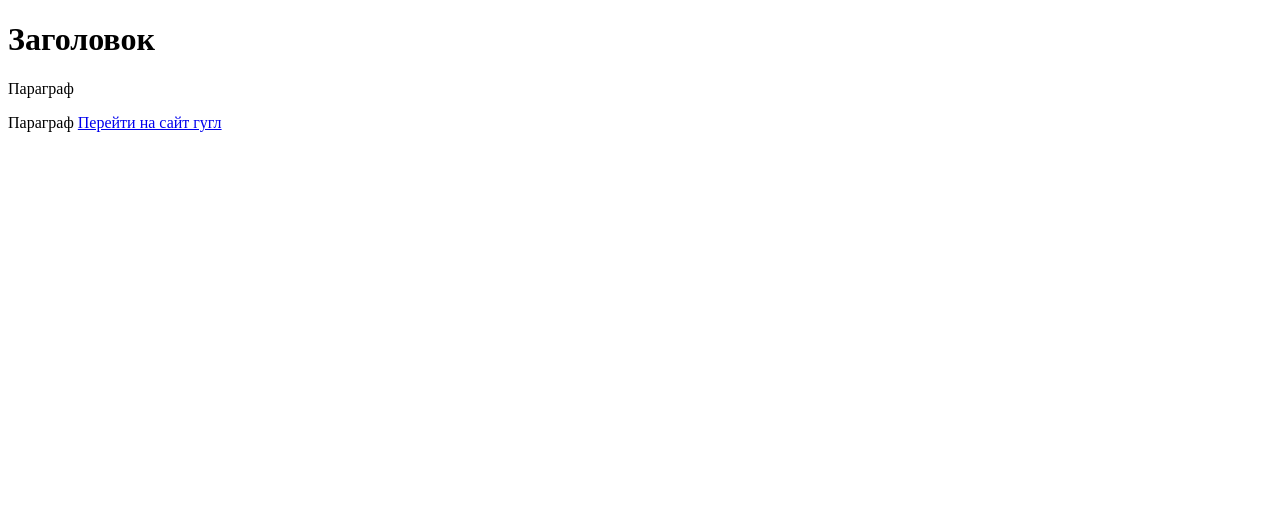
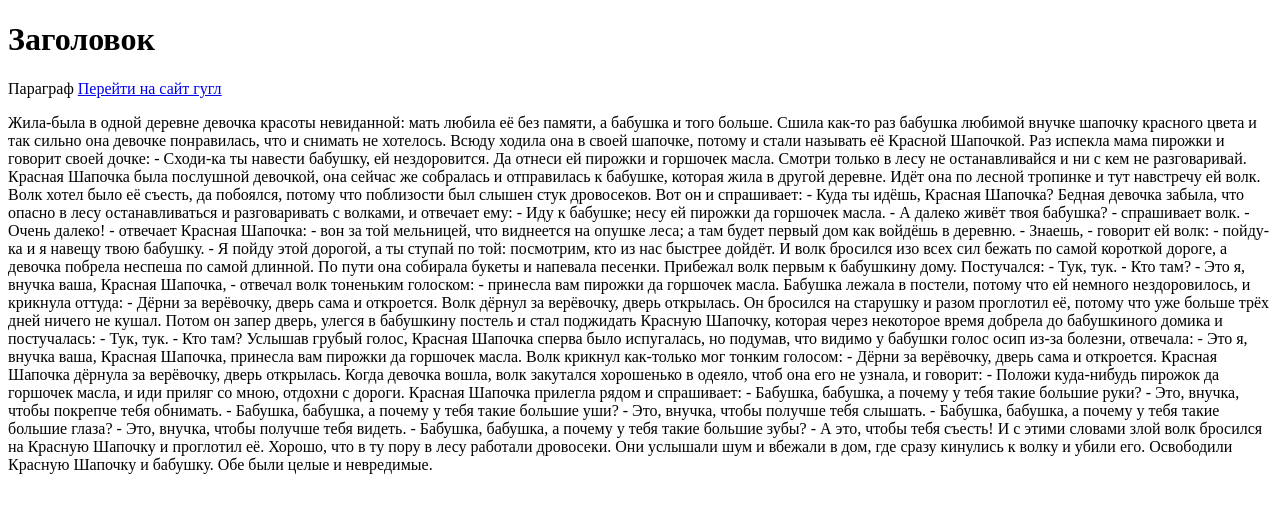
Before and after one commit to ilya2010/ilya2010.github.io, a plain HTML site: page index.html in a window 1280 px wide. Drawn offline with Linux system fonts and the light colour scheme.

Commit message:
Update index.html

```diff
--- a/index.html
+++ b/index.html
@@ -8,7 +8,83 @@
 </head>
 <body>
     <h1>Заголовок</h1>
-    <p>Параграф</p>
     <p>Параграф <a href="http://ilya.ecopotolki.com">Перейти на сайт гугл</a></p>
+    <p>Жила-была в одной деревне девочка красоты невиданной: мать любила её без памяти, а бабушка и того больше.
+
+Сшила как-то раз бабушка любимой внучке шапочку красного цвета и так сильно она девочке понравилась, что и снимать не хотелось. Всюду ходила она в своей шапочке, потому и стали называть её Красной Шапочкой.
+
+Раз испекла мама пирожки и говорит своей дочке:
+
+- Сходи-ка ты навести бабушку, ей нездоровится. Да отнеси ей пирожки и горшочек масла. Смотри только в лесу не останавливайся и ни с кем не разговаривай.
+
+Красная Шапочка была послушной девочкой, она сейчас же собралась и отправилась к бабушке, которая жила в другой деревне.
+
+Идёт она по лесной тропинке и тут навстречу ей волк. Волк хотел было её съесть, да побоялся, потому что поблизости был слышен стук дровосеков. Вот он и спрашивает:
+
+- Куда ты идёшь, Красная Шапочка?
+
+Бедная девочка забыла, что опасно в лесу останавливаться и разговаривать с волками, и отвечает ему:
+
+- Иду к бабушке; несу ей пирожки да горшочек масла.
+
+- А далеко живёт твоя бабушка? - спрашивает волк.
+
+- Очень далеко! - отвечает Красная Шапочка: - вон за той мельницей, что виднеется на опушке леса; а там будет первый дом как войдёшь в деревню.
+
+- Знаешь, - говорит ей волк: - пойду-ка и я навещу твою бабушку. - Я пойду этой дорогой, а ты ступай по той: посмотрим, кто из нас быстрее дойдёт.
+
+И волк бросился изо всех сил бежать по самой короткой дороге, а девочка побрела неспеша по самой длинной. По пути она собирала букеты и напевала песенки.
+
+Прибежал волк первым к бабушкину дому. Постучался:
+
+- Тук, тук.
+
+- Кто там?
+
+- Это я, внучка ваша, Красная Шапочка, - отвечал волк тоненьким голоском: - принесла вам пирожки да горшочек масла.
+
+Бабушка лежала в постели, потому что ей немного нездоровилось, и крикнула оттуда:
+
+- Дёрни за верёвочку, дверь сама и откроется.
+
+Волк дёрнул за верёвочку, дверь открылась. Он бросился на старушку и разом проглотил её, потому что уже больше трёх дней ничего не кушал.
+
+Потом он запер дверь, улегся в бабушкину постель и стал поджидать Красную Шапочку, которая через некоторое время добрела до бабушкиного домика и постучалась:
+
+- Тук, тук.
+
+- Кто там?
+
+Услышав грубый голос, Красная Шапочка сперва было испугалась, но подумав, что видимо у бабушки голос осип из-за болезни, отвечала:
+
+- Это я, внучка ваша, Красная Шапочка, принесла вам пирожки да горшочек масла.
+
+Волк крикнул как-только мог тонким голосом:
+
+- Дёрни за верёвочку, дверь сама и откроется.
+
+Красная Шапочка дёрнула за верёвочку, дверь открылась. Когда девочка вошла, волк закутался хорошенько в одеяло, чтоб она его не узнала, и говорит:
+
+- Положи куда-нибудь пирожок да горшочек масла, и иди приляг со мною, отдохни с дороги.
+
+Красная Шапочка прилегла рядом и спрашивает:
+
+- Бабушка, бабушка, а почему у тебя такие большие руки?
+
+- Это, внучка, чтобы покрепче тебя обнимать.
+
+- Бабушка, бабушка, а почему у тебя такие большие уши?
+
+- Это, внучка, чтобы получше тебя слышать.
+
+- Бабушка, бабушка, а почему у тебя такие большие глаза?
+
+- Это, внучка, чтобы получше тебя видеть.
+
+- Бабушка, бабушка, а почему у тебя такие большие зубы?
+
+- А это, чтобы тебя съесть!
+
+И с этими словами злой волк бросился на Красную Шапочку и проглотил её. Хорошо, что в ту пору в лесу работали дровосеки. Они услышали шум и вбежали в дом, где сразу кинулись к волку и убили его. Освободили Красную Шапочку и бабушку. Обе были целые и невредимые.</p>
 </body>
 </html>
```
